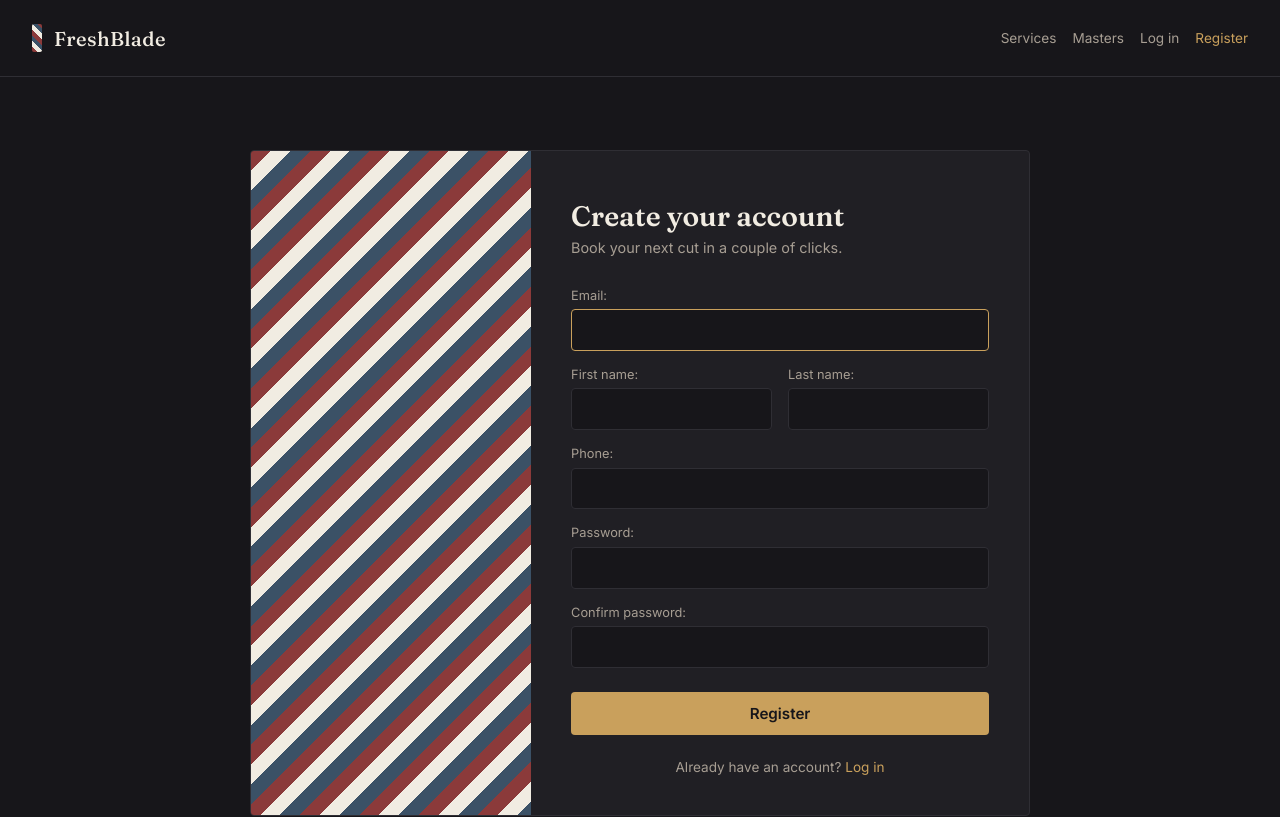
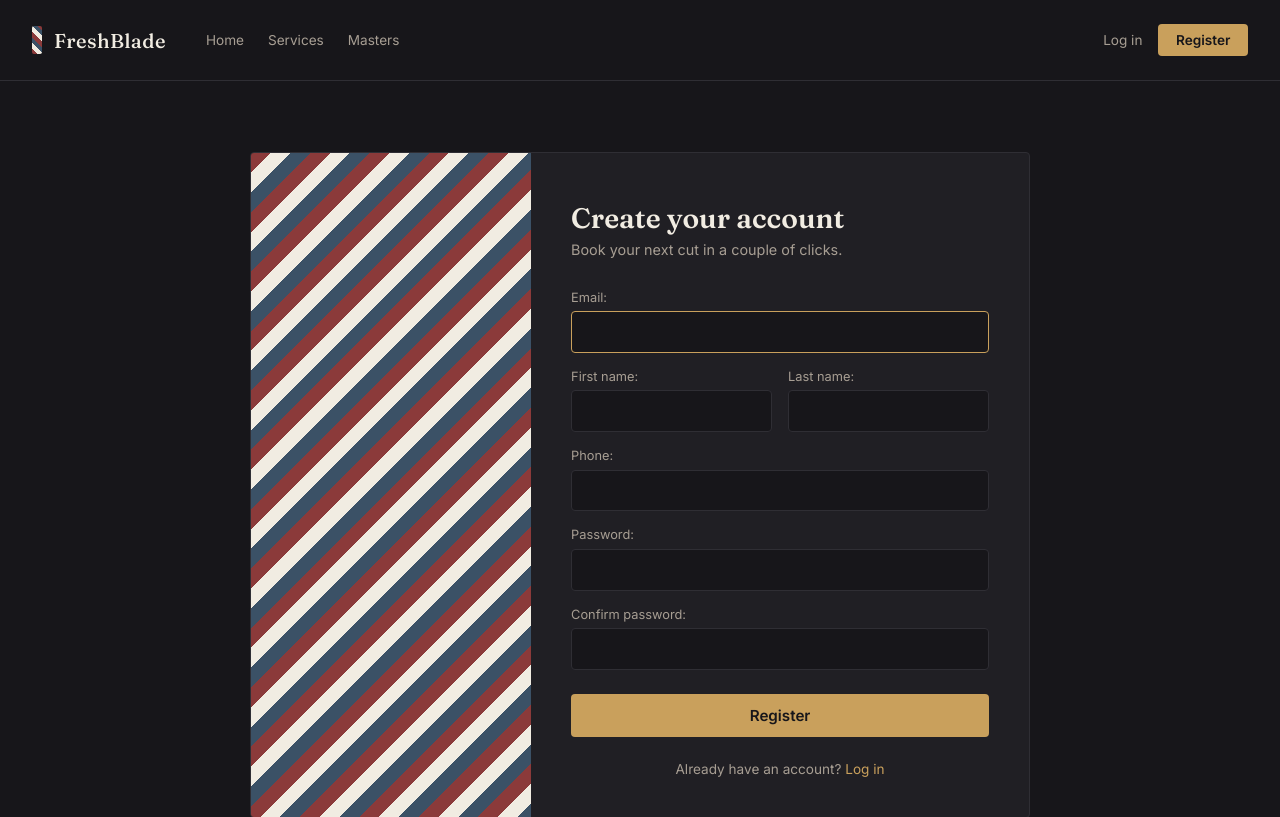
Before and after one commit to Cheshlya11/FreshBlade, a Django app: page /accounts/register/ in a window 1280 px wide. Shown: the top 817 px of the page. Run offline with Django 5.2, Linux system fonts and the light colour scheme.

Commit message:
refactor: reorganize header navigation

```diff
--- a/backend/static/css/base.css
+++ b/backend/static/css/base.css
@@ -29,8 +29,8 @@
   border-bottom: 1px solid var(--surface-line);
   display: flex;
   align-items: center;
-  justify-content: space-between;
-  gap: 0.75rem;
+  align-items: center;
+  gap: 2.5rem;
 }
 
 .pole {
@@ -55,11 +55,39 @@
   letter-spacing: 0.02em;
 }
 
+.brand-link {
+  display: flex;
+  align-items: center;
+  gap: 0.75rem;
+  text-decoration: none;
+  color: inherit;
+}
+
+.nav-main {
+  display: flex;
+  align-items: center;
+  gap: 1.5rem;
+}
+
 .nav-auth {
   display: flex;
   align-items: center;
   gap: 1rem;
   margin-left: auto;
+}
+
+.nav-link--cta {
+  padding: 0.5rem 1.1rem;
+  background: var(--gold);
+  color: var(--bg);
+  border-radius: var(--radius);
+  font-size: 0.85rem;
+  font-weight: 600;
+  text-decoration: none;
+}
+
+.nav-link--cta:hover {
+  filter: brightness(1.08);
 }
 
 .nav-user {
@@ -71,10 +99,6 @@
   font-size: 0.85rem;
   color: var(--text-dim);
   text-decoration: none;
-}
-
-.nav-link--accent {
-  color: var(--gold);
 }
 
 .logout-form {
--- a/backend/templates/base.html
+++ b/backend/templates/base.html
@@ -15,39 +15,33 @@
   </head>
   <body>
     <header>
+        <a href="{% url 'home' %}" class="brand-link">
             <div class="pole"></div>
             <span class="brand">FreshBlade</span>
-      <nav class="nav-auth">
+        </a>
+
+        <nav class="nav-main">
+            <a href="{% url 'home' %}" class="nav-link">Home</a>
             <a href="{% url 'catalog:service_list' %}" class="nav-link">Services</a>
             <a href="{% url 'catalog:master_list' %}" class="nav-link">Masters</a>
-        {% if user.is_authenticated %} {% if not user.is_staff %}
-        <a href="{% url 'booking:my_appointments' %}" class="nav-link"
-          >My Appointments</a
-        >
-        <a href="{% url 'booking:create' %}" class="nav-link nav-link--accent"
-          >Book now</a
-        >
+            {% if user.is_authenticated and not user.is_staff %}
+            <a href="{% url 'booking:my_appointments' %}" class="nav-link">My Appointments</a>
             {% endif %}
-        <span class="nav-user"
-          >{{ user.get_full_name|default:user.email }}</span
-        >
-        <form
-          method="post"
-          action="{% url 'accounts:logout' %}"
-          class="logout-form"
-        >
+        </nav>
+
+        <nav class="nav-auth">
+            {% if user.is_authenticated %}
+                {% if not user.is_staff %}
+                <a href="{% url 'booking:create' %}" class="nav-link--cta">Book now</a>
+                {% endif %}
+                <span class="nav-user">{{ user.get_full_name|default:user.email }}</span>
+                <form method="post" action="{% url 'accounts:logout' %}" class="logout-form">
                     {% csrf_token %}
-          <button type="submit" class="nav-link nav-link--button">
-            Log out
-          </button>
+                    <button type="submit" class="nav-link nav-link--button">Log out</button>
                 </form>
             {% else %}
                 <a href="{% url 'accounts:login' %}" class="nav-link">Log in</a>
-        <a
-          href="{% url 'accounts:register' %}"
-          class="nav-link nav-link--accent"
-          >Register</a
-        >
+                <a href="{% url 'accounts:register' %}" class="nav-link--cta">Register</a>
             {% endif %}
         </nav>
     </header>
```
Lines whose indentation alone changed are shown as unchanged.
